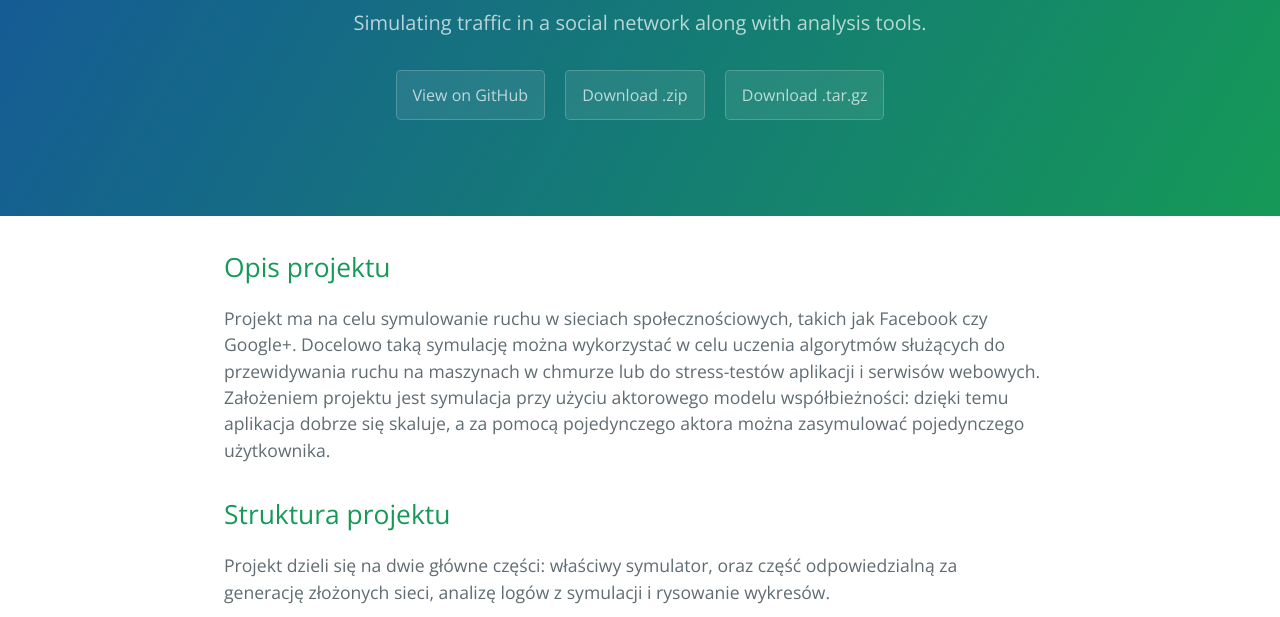
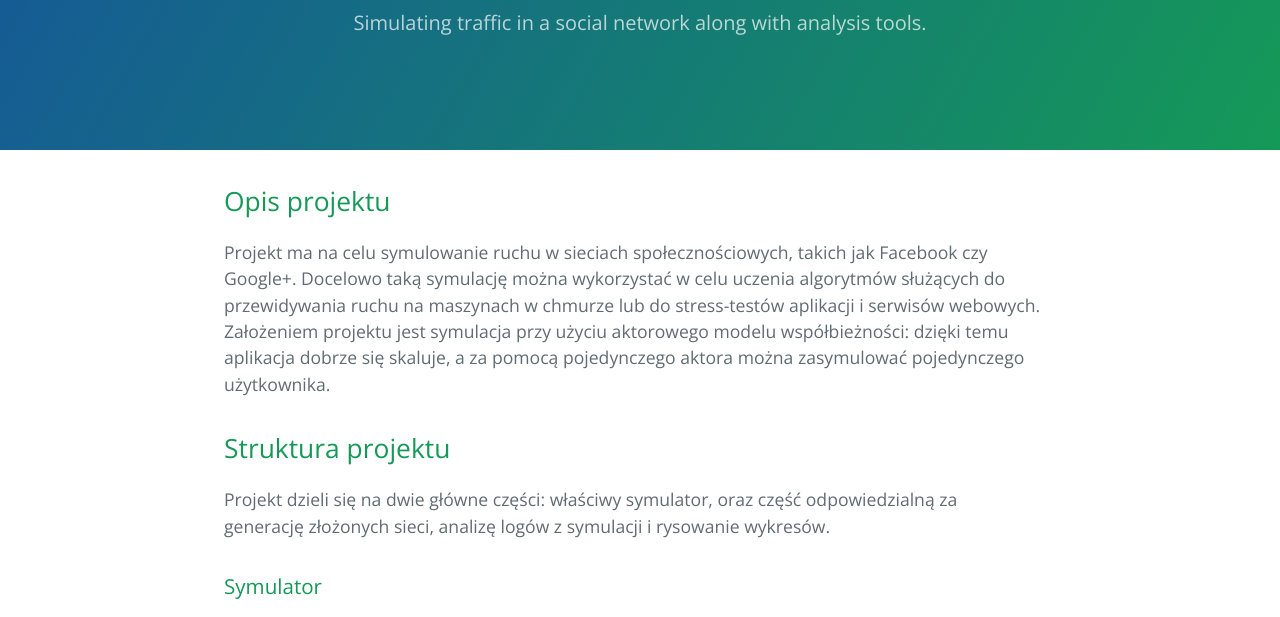
Before and after one commit to piotrMocz/network-tools, a plain HTML site: page index.html in a window 1280 px wide. Shown: the part 167-784 px from the top of the page. Drawn offline with nearby package versions, Linux system fonts and the light colour scheme.

Commit message:
Remove the github buttons

```diff
--- a/index.html
+++ b/index.html
@@ -13,9 +13,6 @@
     <section class="page-header">
       <h1 class="project-name">Network-tools</h1>
       <h2 class="project-tagline">Simulating traffic in a social network along with analysis tools. </h2>
-      <a href="https://github.com/piotrMocz/network-tools" class="btn">View on GitHub</a>
-      <a href="https://github.com/piotrMocz/network-tools/zipball/master" class="btn">Download .zip</a>
-      <a href="https://github.com/piotrMocz/network-tools/tarball/master" class="btn">Download .tar.gz</a>
     </section>
 
     <section class="main-content">
```
